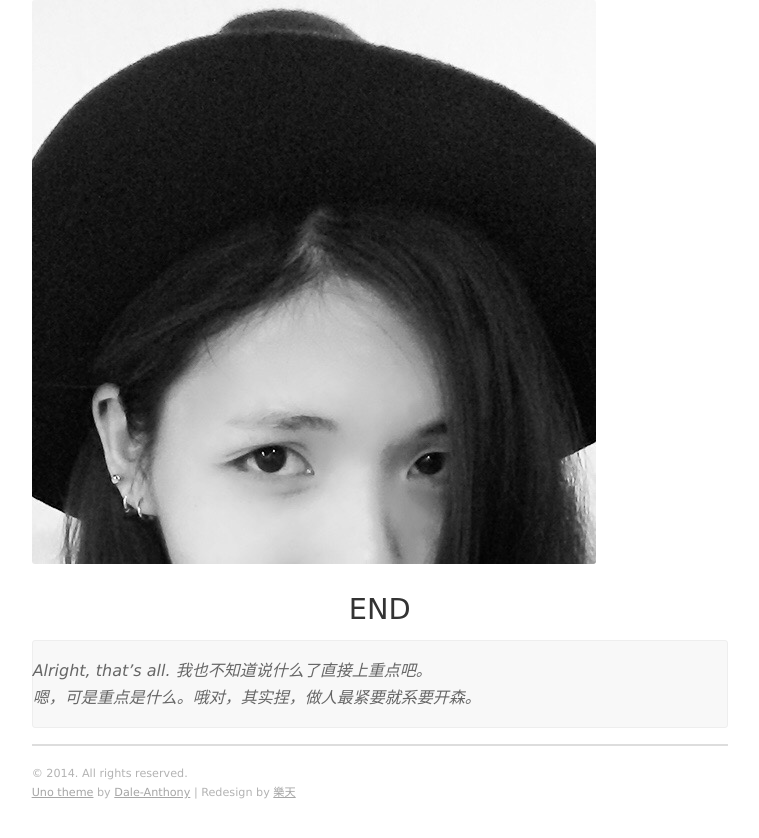
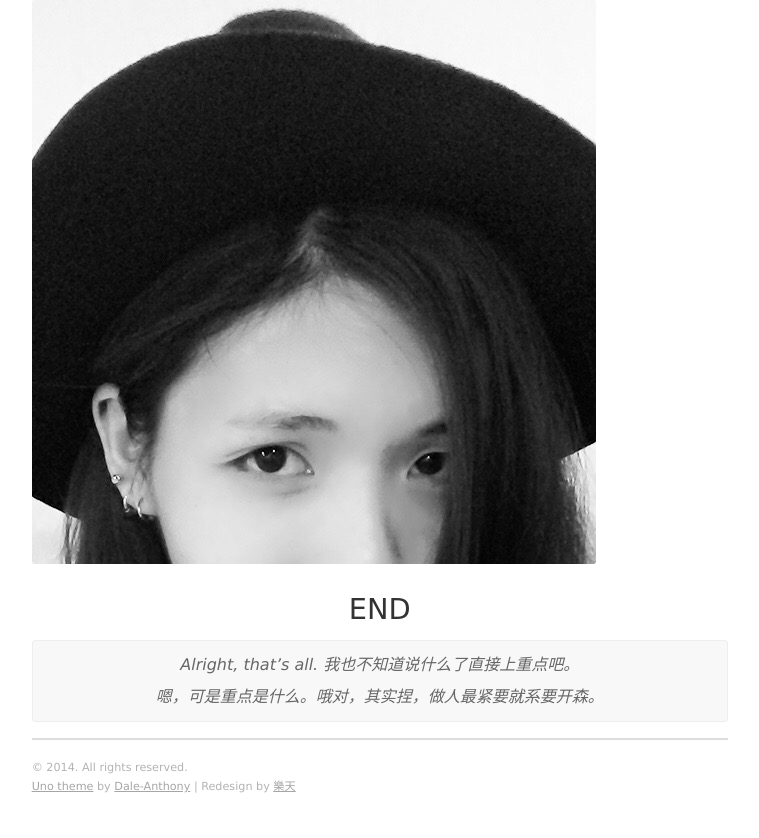
Before and after one commit to NeilChan/NeilChan.github.io, a plain HTML site: page 2015/12/14/App-store上架遇到的那些坑/index.html in a window 1280 px wide. Shown: the part 2764-3602 px from the top of the page, without its empty margins (465-1224 px from the left). Drawn offline with nearby package versions, Linux system fonts and the light colour scheme; some packages are replaced by stand-ins of ours.

Commit message:
Site updated: 2015-12-12 23:59:32

```diff
--- a/2015/12/14/App-store上架遇到的那些坑/index.html
+++ b/2015/12/14/App-store上架遇到的那些坑/index.html
@@ -49,7 +49,7 @@
 <meta property="og:image" content="http://neilchan.github.io/images/gui2.jpg">
 <meta property="og:image" content="http://neilchan.github.io/images/normal1.jpg">
 <meta property="og:image" content="http://neilchan.github.io/images/normal2.jpg">
-<meta property="og:updated_time" content="2015-12-12T15:58:39.000Z">
+<meta property="og:updated_time" content="2015-12-12T15:59:23.000Z">
 <meta name="twitter:card" content="summary">
 <meta name="twitter:title" content="BIRTHDAY | Happy Birthday">
 <meta name="twitter:description" content="BEGIN
@@ -216,7 +216,7 @@ classes that you can use:
 
 <p><img src="/images/normal1.jpg" alt=""><br><img src="/images/normal2.jpg" alt=""></p>
 <h3 id="END"><center>END</center></h3><blockquote>
-<p>Alright, that’s all. 我也不知道说什么了直接上重点吧。<br>嗯，可是重点是什么。哦对，其实捏，做人最紧要就系要开森。</p>
+<center>Alright, that’s all. 我也不知道说什么了直接上重点吧。</center><br><center>嗯，可是重点是什么。哦对，其实捏，做人最紧要就系要开森。</center>
 </blockquote>
 
     </section>
```
